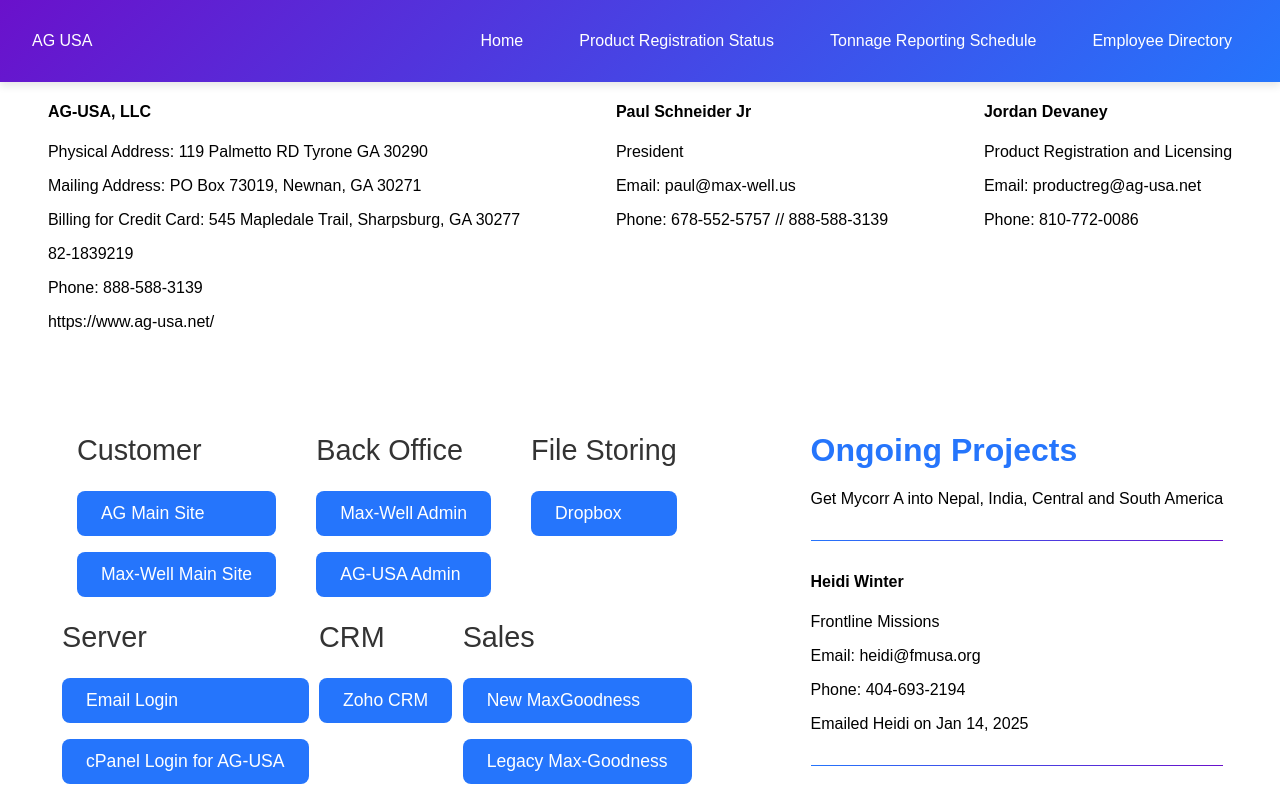
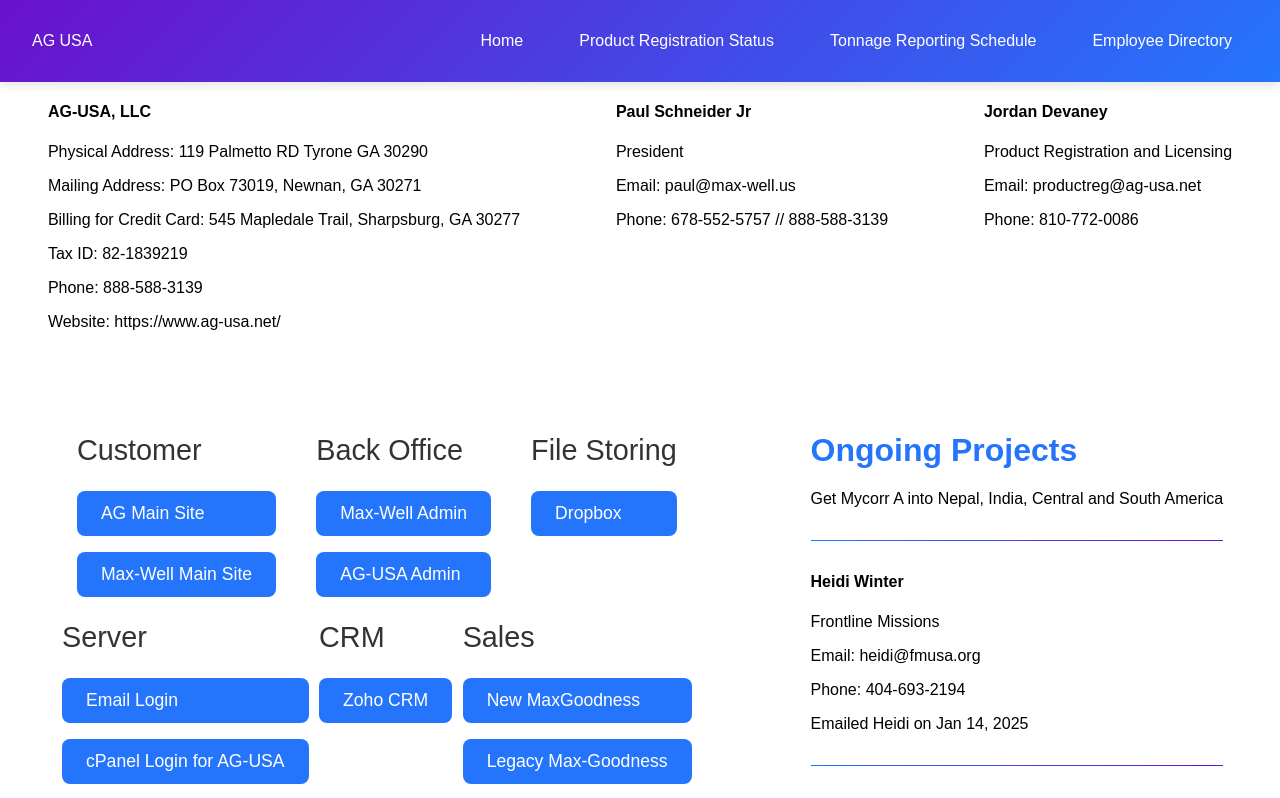
Before and after one commit to max-well-creator/work_dashboard, a Next.js app: page / in a window 1280 px wide. Shown: the top 798 px of the page. Built offline with nearby package versions, Linux system fonts and the light colour scheme.

Commit message:
update address

```diff
--- a/src/components/Scratchpad/AddressInfo/AddressInfo.js
+++ b/src/components/Scratchpad/AddressInfo/AddressInfo.js
@@ -12,10 +12,11 @@
 		<p>Physical Address: {addressLine1}</p>
 		<p>Mailing Address: {addressLine2}</p>
 		<p>Billing for Credit Card: {billingAddress}</p>
-		<p>{taxId}</p>
+		<p>Tax ID: {taxId}</p>
 		{phone && <p>Phone: {phone}</p>}
 		{website && (
 			<p>
+				Website:{" "}
 				<a href={website} target="_blank" rel="noopener noreferrer">
 					{website}
 				</a>
```
